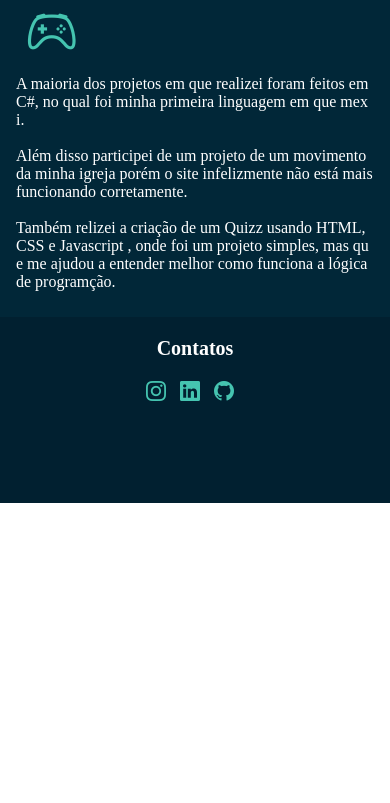
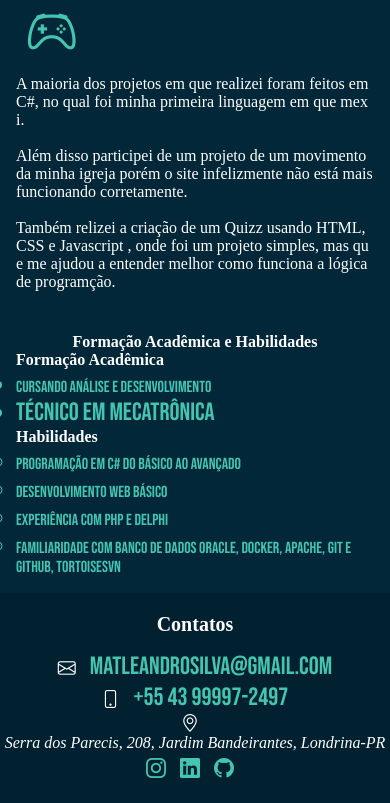
Before and after one commit to Matheuzin30/Site-Peossal, a plain HTML site: page index.html in a window 390 px wide. Shown: the part 1203-2006 px from the top of the page. Before the commit the page ends 1706 px from the top, so only its background shows below. Drawn offline with nearby package versions, Linux system fonts and the light colour scheme.

Commit message:
⭐feat: Contato e Academico
Feito o contatos e academico e tentando estilizar

```diff
--- a/Style/style.css
+++ b/Style/style.css
@@ -147,16 +147,6 @@ button:hover{
     font-size: 28px;
 }
 
-.contact{
-    text-align: center;
-    background-color: #012030;
-    min-height: 22vh;
-}
-
-.contact h2{
-    margin-bottom: 25px;
-    font-size: 30px;
-}
 .projects a{
     display: flexbox;
     text-align: center;
@@ -190,6 +180,33 @@ button:hover{
     font-size: 100px;
 }
 
+.education {
+    display: flex;
+    flex-direction: column;
+    align-items: center;
+}
+
+.contact{
+    text-align: center;
+    background-color: #012030;
+    min-height: 22vh;
+}
+
+.contact h2{
+    margin-bottom: 25px;
+    font-size: 30px;
+}
+.contact-info i{
+    font-size: 30px;
+}
+.contact-info{
+    font-size: 15px;
+    display: block;
+    align-items: center;
+    gap: 10px;
+}
+
+
 .bi{
     font-size: 30px;
     letter-spacing: 20px;
@@ -201,8 +218,47 @@ button:hover{
     padding: 10px 0;
 }
 
+/* Media queries for smaller mobile devices */
+@media only screen and (max-width: 480px) {
+    /* Adjust font sizes and padding for smaller mobile devices */
+    * {
+      font-size: 16px;
+    }
+    header {
+      padding: 15px 5%;
+    }
+    .nav_links li {
+      padding: 0px 5px;
+    }
+    .aboutme img {
+      max-width: 100px;
+    }
+    .site img {
+      max-width: 150px;
+      margin-right: 3%;
+    }
+    .career img {
+      max-width: 150px;
+    }
+    .projects img {
+      max-width: 8%;
+    }
+    .contact {
+      min-height: 10vh;
+    }
+    .contact h2 {
+      font-size: 18px;
+    }
+    .contact-info i {
+      font-size: 18px;
+    }
+    .bi {
+      font-size: 18px;
+      letter-spacing: 8px;
+    }
+  }
 
-/* Adicionando media queries para dispositivos móveis */
+ /* Adicionando media queries para dispositivos móveis */
 @media only screen and (max-width: 768px) {
     /* Header */
     header {
--- a/index.html
+++ b/index.html
@@ -2,7 +2,7 @@
 <html lang="en">
 <head>
     <meta charset="UTF-8">
-    <meta name="viewport" content="width=device-width, initial-scale=1.0">
+    <meta name="viewport" content="width=device-width, initial-scale=1.0, maximum-scale=1.0, user-scalable=no">
     <link rel="stylesheet" href="Style/style.css">
     <link rel="shortcut icon" href="img/notoriedade.png" type="image/x-icon">
     <link rel="stylesheet" href="https://cdn.jsdelivr.net/npm/bootstrap-icons@1.11.3/font/bootstrap-icons.min.css">
@@ -19,7 +19,7 @@
                  <li><a href="#site">Criação do Site</a></li>
              </ul>
          </nav>
-         <a class="cta" href="#"><button>Contato</button></a>
+         <a class="cta" href="#contact"><button>Contato</button></a>
      </header>
         <div id="aboutme" class="section aboutme">
             <h2 class="forme">Sobre mim</h2>
@@ -46,7 +46,7 @@
           <div id="projects" class="section projects">
             <h2>Projetos</h2>
             <a href="https://www.avidoamor.com.br/" target="_blank">
-              <img src="img/Avido_Amor_icone_semfundo_pto.png" alt="Avido Amor">
+              <img src="img/avidoamor.png" alt="Avido Amor">
               <a href="https://matheuzin30.github.io/Catholic-Quizz/" target="_blank">
                 <i class="controle bi-controller"></i>
 
@@ -58,13 +58,51 @@
             </p>
 
           </div>
-        <div id="contact" class="section contact">
-           <h2>Contatos</h2>
-           <div>
-            <a href="https://www.instagram.com/matheuszin_05/"target="_blank"</a><i class="bi bi-instagram"></i>
-            <a href="https://www.linkedin.com/in/matheus-silva-241b8a276/" target="_blank"</a><i class="bi bi-linkedin"></i>
-            <a href="https://github.com/Matheuzin30" target="_blank"</a><i class="bi bi-github"></i>
-           </div>
-        </div>
+          <div id="education" class="section education">
+            <h2>Formação Acadêmica e Habilidades</h2>
+            <div class="education-content">
+              <h3>Formação Acadêmica</h3>
+              <ul>
+                <li>
+                  <p>Cursando Análise e Desenvolvimento</p>
+                </li>
+                <li>Técnico em Mecatrônica</li>
+              <h3>Habilidades</h3>
+              <ul>
+                <li>
+                  <p>Programação em C# do básico ao avançado</p>
+                </li>
+                <li><p>Desenvolvimento Web básico</p>  </li>
+                <li>
+                  <p>Experiência com PHP e Delphi</p>
+                </li>
+                <li>
+                  <p>Familiaridade com Banco de Dados Oracle, Docker, Apache, Git e GitHub, TortoiseSvn</p>
+                </li>
+              </ul>
+            </div>
+          </div>
+          <div id="contact" class="section contact">
+            <h2>Contatos</h2>
+            <div class="contact-info">
+              <p>
+                <i class="bi bi-envelope"></i>
+                <a href="mailto:matleandrosilva@gmail.com">matleandrosilva@gmail.com</a>
+              </p>
+              <p>
+                <i class="bi bi-phone"></i>
+                <a href="tel:+5543999972497">+55 43 99997-2497</a>
+              </p>
+              <p>
+                <i class="bi bi-geo-alt"></i>
+                <address>Serra dos Parecis, 208, Jardim Bandeirantes, Londrina-PR</address>
+              </p>
+            </div>
+            <div>
+              <a href="https://www.instagram.com/matheuszin_05/" target="_blank"><i class="bi bi-instagram"></i></a>
+              <a href="https://www.linkedin.com/in/matheus-silva-241b8a276/" target="_blank"><i class="bi bi-linkedin"></i></a>
+              <a href="https://github.com/Matheuzin30" target="_blank"><i class="bi bi-github"></i></a>
+            </div>
+
 </body>
 </html>
```
Also changed, not shown: img/avidoamor.png (renamed from img/Avido_Amor_icone_semfundo_pto.png).
